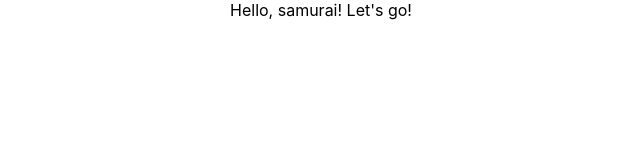
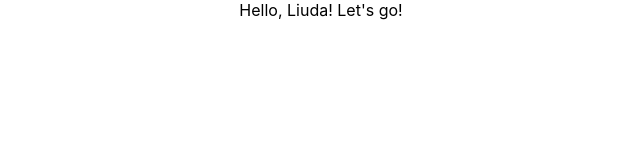
Before and after one commit to zatsarna/social, a React (Create React App) app: page / in a window 1280 px wide. Shown: the top 160 px of the page, without its empty margins (319-959 px from the left). Built offline with nearby package versions, Linux system fonts and the light colour scheme.

Commit message:
Changed App.tsx

```diff
--- a/src/App.tsx
+++ b/src/App.tsx
@@ -4,7 +4,7 @@ import './App.css';
 function App() {
   return (
     <div className="App">
-     Hello, samurai! Let's go!
+     Hello, Liuda! Let's go!
     </div>
   );
 }
```
